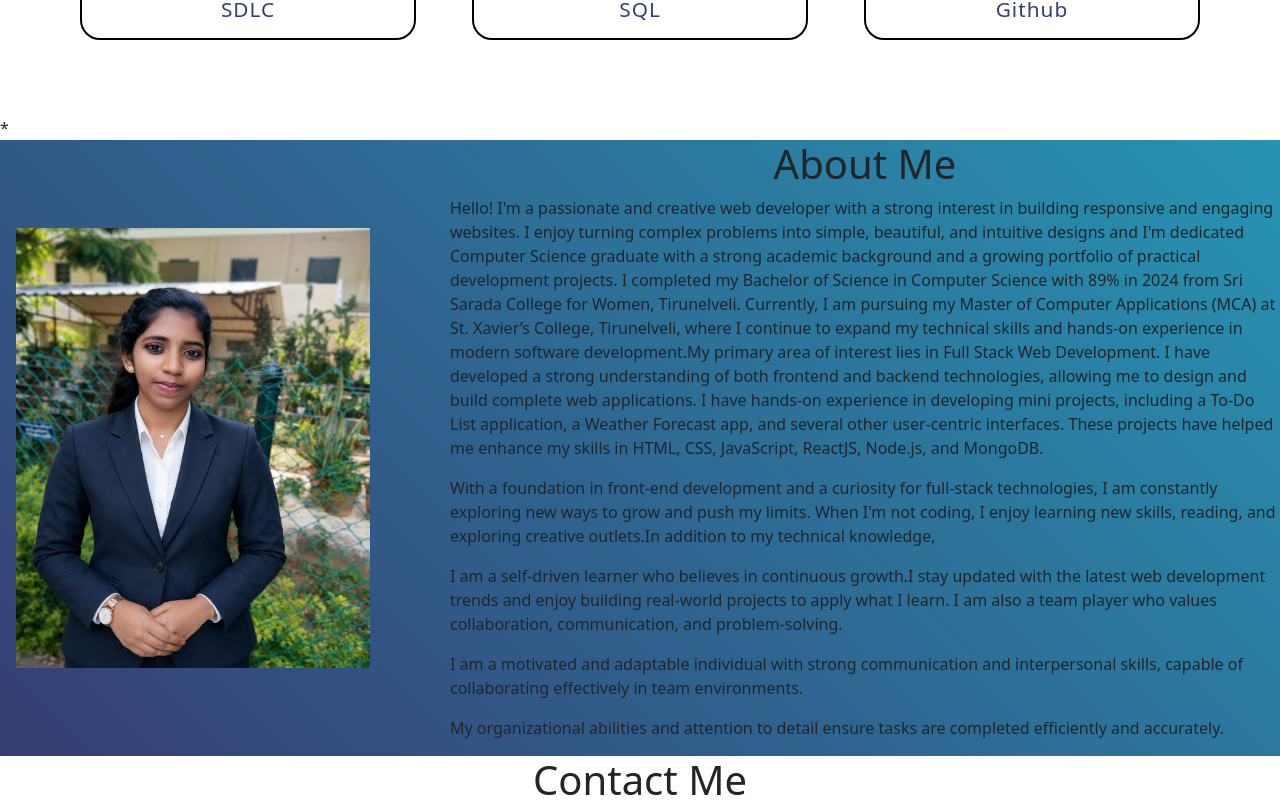
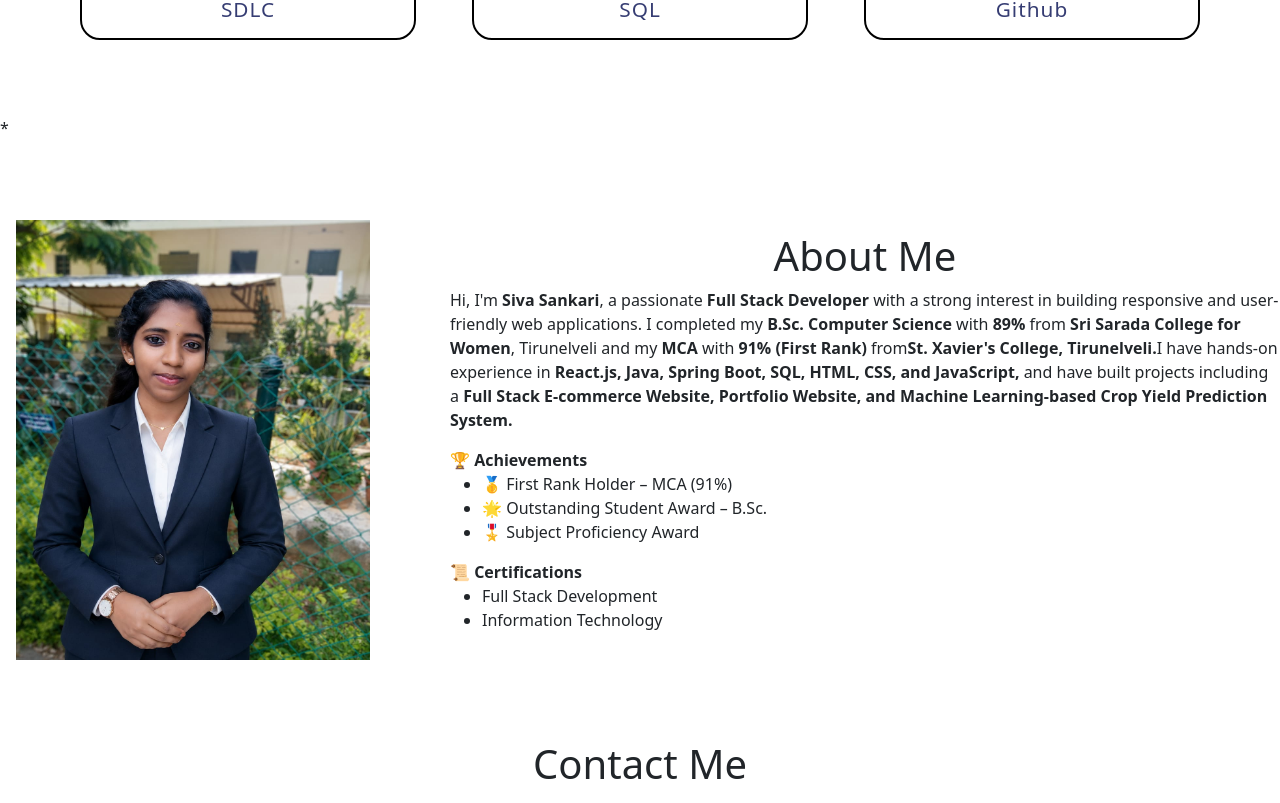
Before and after one commit to SivaaDurai/Portfolio, a React (Create React App) app: page /portfolio in a window 1280 px wide. Shown: the part 1617-2420 px from the top of the page. Built offline with nearby package versions, Linux system fonts and the light colour scheme.

Commit message:
Updated About Section

```diff
--- a/src/DUMMYROUTING/PROJECT/Project1.jsx
+++ b/src/DUMMYROUTING/PROJECT/Project1.jsx
@@ -203,37 +203,30 @@ const Project1 = () => {
         <h1 className="my-heading">About Me</h1>
         <h2>    </h2>
         <p className="para">
-          Hello!
-          I'm a passionate and creative web developer with a strong interest in building responsive
-          and engaging websites. I enjoy turning complex problems into simple, beautiful, and
-          intuitive designs and I'm dedicated Computer Science graduate with a strong academic
-          background and a growing portfolio of practical development projects. I completed my Bachelor
-          of Science in Computer Science with 89% in 2024 from Sri Sarada College for Women,
-          Tirunelveli. Currently, I am pursuing my Master of Computer Applications (MCA) at St. Xavier’s
-          College, Tirunelveli, where I continue to expand my technical skills and hands-on experience
-          in modern software development.My primary area of interest lies in Full Stack Web Development.
-          I have developed a strong understanding of both frontend and backend technologies,
-          allowing me to design and build complete web applications. I have hands-on experience
-          in developing mini projects, including a To-Do List application, a Weather Forecast app,
-          and several other user-centric interfaces. These projects have helped me enhance my skills
-          in HTML, CSS, JavaScript, ReactJS, Node.js, and MongoDB.
+          Hi, I'm <b>Siva Sankari</b>, a passionate <b>Full Stack Developer </b>with a strong interest in building
+          responsive and user-friendly web applications. I completed my <b>B.Sc. Computer Science </b>with
+         <b> 89% </b>from <b>Sri Sarada College for Women</b>, Tirunelveli and my<b> MCA</b> with <b> 91% (First Rank)</b> from
+          <b>St. Xavier's College, Tirunelveli.</b>
+          I have hands-on experience in<b> React.js, Java, Spring Boot, SQL, HTML, CSS, and JavaScript, </b>
+          and have built projects including a <b> Full Stack E-commerce Website, Portfolio Website,
+          and Machine Learning-based Crop Yield Prediction System.</b>
         </p>
         <p className="para">
-          With a foundation in front-end development and a curiosity for full-stack technologies,
-          I am constantly exploring new ways to grow and push my limits. When I'm not coding,
-          I enjoy learning new skills, reading, and exploring creative outlets.In addition to my technical knowledge,
-         </p>
+         <b>🏆 Achievements </b>
+         <ul>
+                <li>🥇 First Rank Holder          – MCA (91%) </li>
+                <li>🌟 Outstanding Student Award  – B.Sc. </li>
+                <li>🎖️ Subject Proficiency Award </li>
+                </ul>
+                </p>
           <p className="para">
-          I am a self-driven learner who believes in continuous growth.I stay updated with the
-          latest web development trends and enjoy building real-world projects to apply what I learn.
-          I am also a team player who values collaboration, communication, and problem-solving.
+            <b>📜 Certifications </b>
+                  <ul>
+                 <li> Full Stack Development </li>
+                 <li> Information Technology </li>
+                  </ul>
         </p>
-        <p className='para'>
-          I am a motivated and adaptable individual with strong communication and interpersonal skills, capable of collaborating
-          effectively in team environments.</p>
-        <p className='para'>
-          My organizational abilities and attention to detail ensure tasks are completed
-          efficiently and accurately.</p>
+
 
       </div>
     </section>
--- a/src/DUMMYROUTING/PROJECT/ProjectStyle.css
+++ b/src/DUMMYROUTING/PROJECT/ProjectStyle.css
@@ -93,14 +93,16 @@ body {
 .about {
     display: flex;
     align-items: center;
-    background-image: linear-gradient(45deg, #363D73, #2794B3);
+    background-image: linear-gradient(45deg,#fff);
     justify-content: space-between;
     width: 100%;
 }
+
 .about .about-text {
-    width: 450px;
-    color: #fff;
-    padding: 5rem 1rem 5rem 5rem;
+      background: #fff;
+    padding: 30px;
+    border-radius: 15px;
+    box-shadow: 0 8px 25px rgba(0,0,0,0.08);
 }
 .about .about-image img {
     height: 600px;
```
